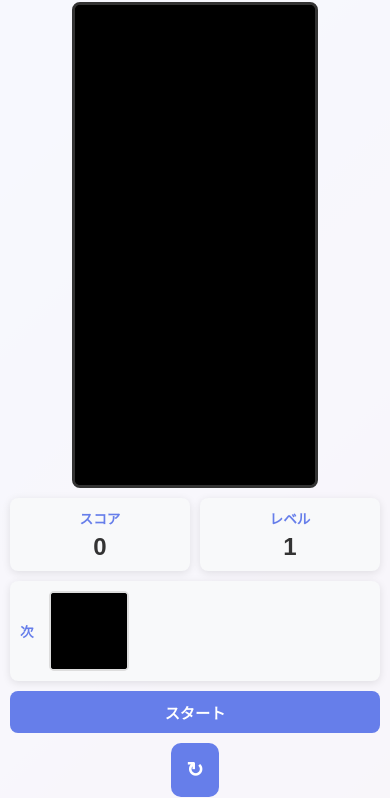
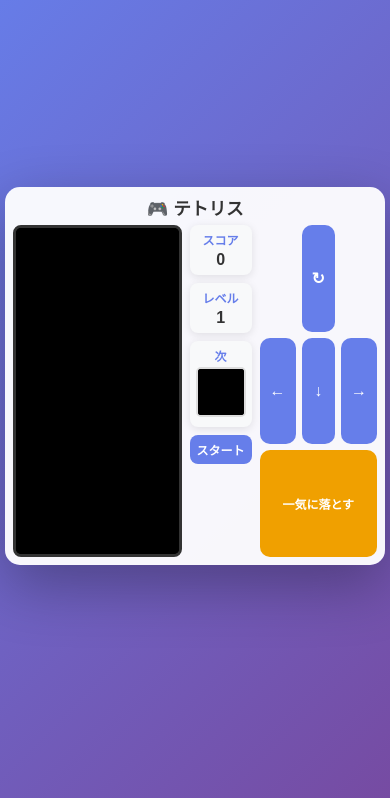
Before and after one commit to WTKH/tetris-game, a plain HTML site: page index.html in a window 390 px wide. Shown: the part 46-844 px from the top of the page. Drawn offline with Linux system fonts and the light colour scheme.

Commit message:
Update index.html

```diff
--- a/index.html
+++ b/index.html
@@ -18,8 +18,7 @@
             align-items: center;
             min-height: 100vh;
             background: linear-gradient(135deg, #667eea 0%, #764ba2 100%);
-            padding: 5px;
-            overflow: hidden;
+            padding: 10px;
         }
         .container {
             background: rgba(255, 255, 255, 0.95);
@@ -27,8 +26,6 @@
             border-radius: 15px;
             box-shadow: 0 20px 60px rgba(0, 0, 0, 0.3);
             max-width: 100%;
-            max-height: 100vh;
-            overflow-y: auto;
         }
         h1 {
             text-align: center;
@@ -39,7 +36,7 @@
         .game-layout {
             display: flex;
             gap: 15px;
-            align-items: flex-start;
+            align-items: center;
             justify-content: center;
         }
         .game-side {
@@ -122,10 +119,7 @@
                 "left down right"
                 "drop drop drop";
             gap: 8px;
-            margin-top: 10px;
-            max-width: 280px;
-            margin-left: auto;
-            margin-right: auto;
+            max-width: 240px;
         }
         .control-btn {
             padding: 15px;
@@ -139,7 +133,7 @@
             transition: all 0.1s;
             touch-action: manipulation;
             user-select: none;
-            min-height: 50px;
+            min-height: 55px;
         }
         .control-btn:active {
             background: #4558c2;
@@ -152,7 +146,8 @@
         .control-btn.drop {
             grid-area: drop;
             background: #f0a000;
-            font-size: 1em;
+            font-size: 0.95em;
+            padding: 12px;
         }
         .control-btn.drop:active {
             background: #d89000;
@@ -190,98 +185,126 @@
         }
         @media (max-width: 768px) {
             body {
-                padding: 0;
-                align-items: flex-start;
+                padding: 5px;
             }
             .container {
-                border-radius: 0;
                 padding: 10px;
-                min-height: 100vh;
-                display: flex;
-                flex-direction: column;
+                width: 100vw;
+                max-width: 100vw;
             }
             h1 {
-                font-size: 1.3em;
+                font-size: 1.2em;
                 margin-bottom: 8px;
             }
             .game-layout {
-                flex-direction: column;
                 gap: 10px;
-                flex: 1;
+                align-items: stretch;
             }
             .game-side {
-                width: 100%;
+                flex: 1;
                 display: flex;
                 justify-content: center;
+                align-items: center;
             }
             canvas#tetris {
-                max-width: 100%;
+                width: 100%;
                 height: auto;
+                max-height: 70vh;
+                object-fit: contain;
             }
             .side-panel {
-                width: 100%;
-                flex-direction: row;
-                flex-wrap: wrap;
+                display: flex;
+                flex-direction: column;
+                gap: 8px;
                 min-width: auto;
+                width: auto;
             }
             .info-compact {
-                flex: 1;
-                min-width: 80px;
+                padding: 8px;
             }
-            .info-compact.next {
-                flex-basis: 100%;
-                display: flex;
-                align-items: center;
-                gap: 15px;
+            .info-compact h3 {
+                font-size: 0.75em;
+                margin-bottom: 3px;
             }
-            .info-compact.next h3 {
-                margin: 0;
+            .score {
+                font-size: 1.2em;
             }
             .next-piece {
-                margin: 0;
+                width: 60px;
+                height: 60px;
             }
             .button-group {
-                flex-basis: 100%;
-                flex-direction: row;
+                gap: 6px;
             }
             .button-group button {
-                flex: 1;
+                padding: 8px;
+                font-size: 0.85em;
             }
             .controls-mobile {
                 display: grid;
+                max-width: 200px;
+            }
+            .control-btn {
+                padding: 12px;
+                font-size: 1.1em;
+                min-height: 48px;
+            }
+            .control-btn.drop {
+                font-size: 0.85em;
+                padding: 10px;
             }
             .controls-keyboard {
                 display: none;
             }
         }
-        @media (max-height: 700px) and (max-width: 768px) {
-            canvas#tetris {
-                max-height: 45vh;
+        @media (max-width: 480px) {
+            .container {
+                padding: 8px;
             }
-            .control-btn {
-                padding: 12px;
-                font-size: 1.1em;
-                min-height: 45px;
-            }
-        }
-        @media (max-height: 600px) and (max-width: 768px) {
             h1 {
                 font-size: 1.1em;
                 margin-bottom: 5px;
             }
-            canvas#tetris {
-                max-height: 40vh;
+            .game-layout {
+                gap: 8px;
+            }
+            .info-compact {
+                padding: 6px;
+            }
+            .score {
+                font-size: 1em;
+            }
+            .next-piece {
+                width: 50px;
+                height: 50px;
+            }
+            .button-group button {
+                padding: 6px;
+                font-size: 0.75em;
+            }
+            .controls-mobile {
+                max-width: 160px;
+                gap: 6px;
             }
             .control-btn {
                 padding: 10px;
                 font-size: 1em;
-                min-height: 40px;
+                min-height: 42px;
             }
-            .info-compact {
+            .control-btn.drop {
+                font-size: 0.75em;
                 padding: 8px;
             }
-            .score {
-                font-size: 1.2em;
+        }
+        @media (orientation: landscape) and (max-height: 500px) {
+            h1 {
+                display: none;
+            }
+            .container {
+                padding: 5px;
+            }
+            canvas#tetris {
+                max-height: 85vh;
             }
         }
     </style>
@@ -307,7 +330,7 @@
                     <h3>レベル</h3>
                     <div class="score" id="level">1</div>
                 </div>
-                <div class="info-compact next">
+                <div class="info-compact">
                     <h3>次</h3>
                     <canvas class="next-piece" id="nextPiece" width="80" height="80"></canvas>
                 </div>
@@ -317,13 +340,13 @@
                     <button id="restartBtn" class="restart" style="display: none;">やり直し</button>
                 </div>
             </div>
-        </div>
             <div class="controls-mobile">
                 <button class="control-btn rotate" id="btnRotate">↻</button>
                 <button class="control-btn left" id="btnLeft">←</button>
                 <button class="control-btn down" id="btnDown">↓</button>
                 <button class="control-btn right" id="btnRight">→</button>
                 <button class="control-btn drop" id="btnDrop">一気に落とす</button>
+            </div>
         </div>
         <div class="controls-keyboard">
             <h3>キーボード操作</h3>
```
Lines whose indentation alone changed are shown as unchanged.
